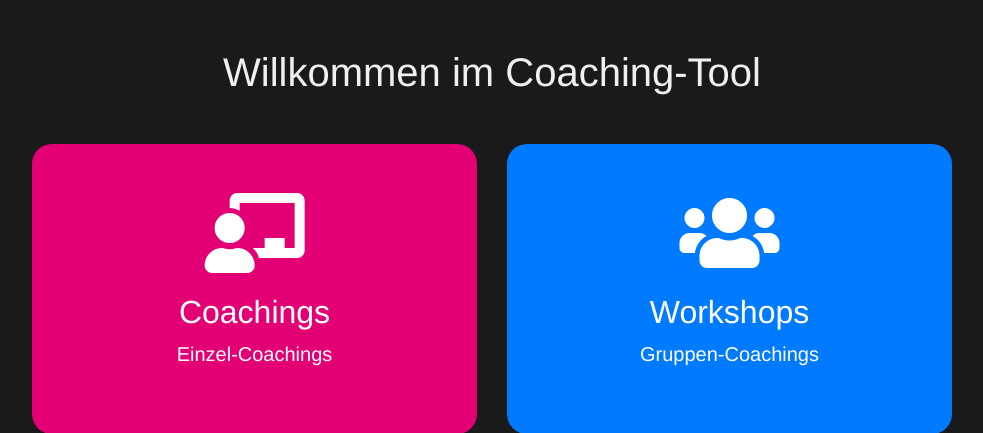
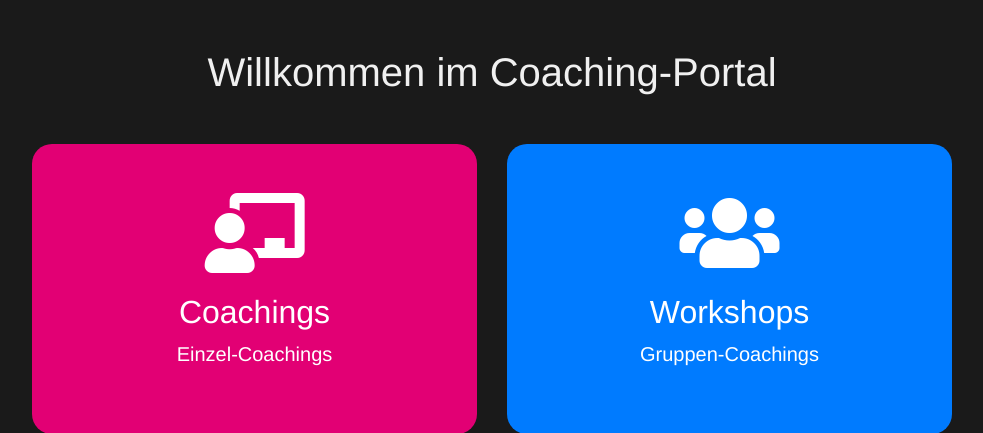
Before and after one commit to xfloxx09/testtoolcoach, a Python web app: template app/templates/main/index_choice.html in a window 1280 px wide. Shown: the part 58-491 px from the top of the page, without its empty margins (148-1131 px from the left). Run offline with Jinja, Linux system fonts and the light colour scheme; the template is opened without the code that fills it, so the values that code supplies are empty; some libraries are stand-ins or nearby versions.

Commit message:
Update index_choice.html

```diff
--- a/app/templates/main/index_choice.html
+++ b/app/templates/main/index_choice.html
@@ -3,7 +3,7 @@
 {% block content %}
 <div class="row justify-content-center mt-5">
     <div class="col-md-10 text-center">
-        <h1 class="mb-5">Willkommen im Coaching-Tool</h1>
+        <h1 class="mb-5">Willkommen im Coaching-Portal</h1>
         <div class="row">
             <div class="col-md-6 mb-4">
                 <a href="{{ url_for('main.coaching_dashboard') }}" class="btn btn-lg btn-block p-5" style="background-color: #e20074; color: white; border-radius: 20px; text-decoration: none; min-height: 250px; display: flex; flex-direction: column; justify-content: center; align-items: center;">
```
